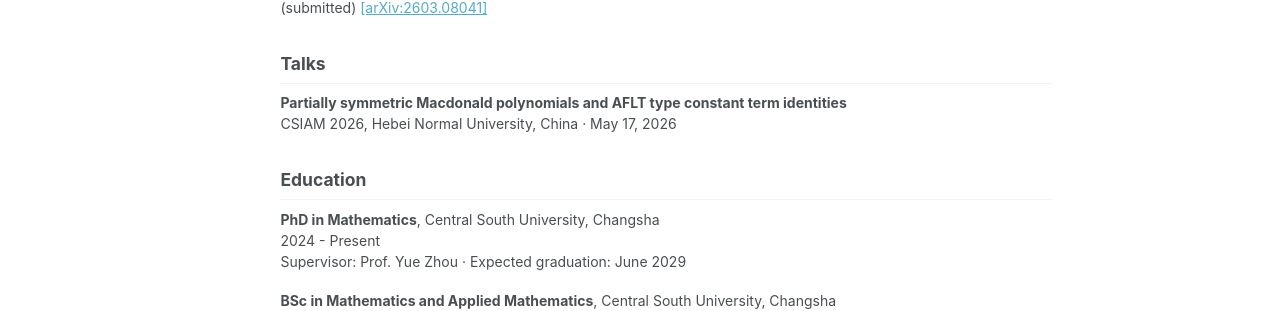
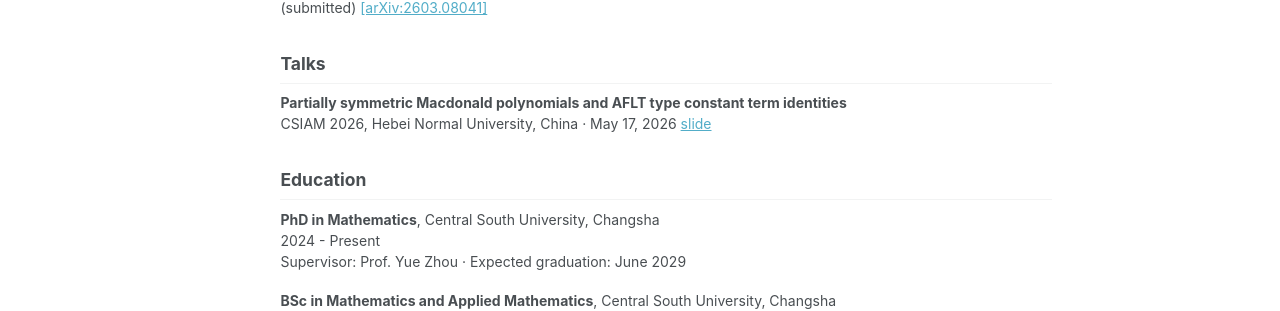
Before and after one commit to zihaohuang156322/zihaohuang156322.github.io, a Jekyll site: the page built from _pages/about.md, in a window 1280 px wide and 1354 px high. Shown: the part 814-1125 px from the top of the window. Built offline with Jekyll 4.4.1, drawn with Linux system fonts in a browser that asks for light colours; a style sheet for code colours, icons or effects is not loaded.

Commit message:
Update about.md

```diff
--- a/_pages/about.md
+++ b/_pages/about.md
@@ -49,6 +49,7 @@ I am a PhD student in Mathematics at Central South University, China, supervised
 
 **Partially symmetric Macdonald polynomials and AFLT type constant term identities**<br>
 CSIAM 2026, Hebei Normal University, China · May 17, 2026
+[slide](https://zihaohuang156322.github.io/files/2026CSIAM.pdf)
 
 ## Education
 {: #education }
```
